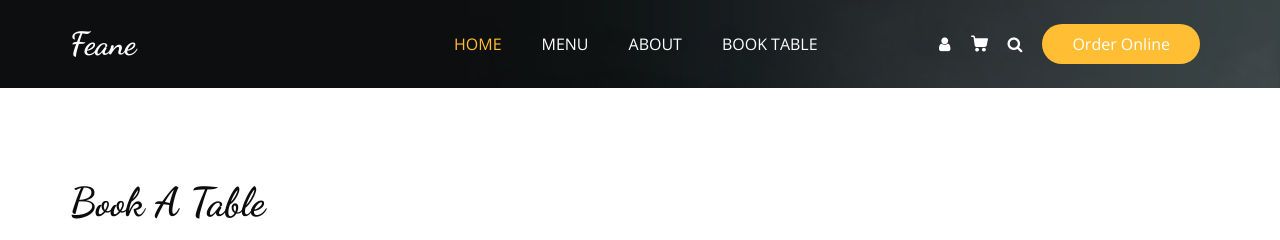
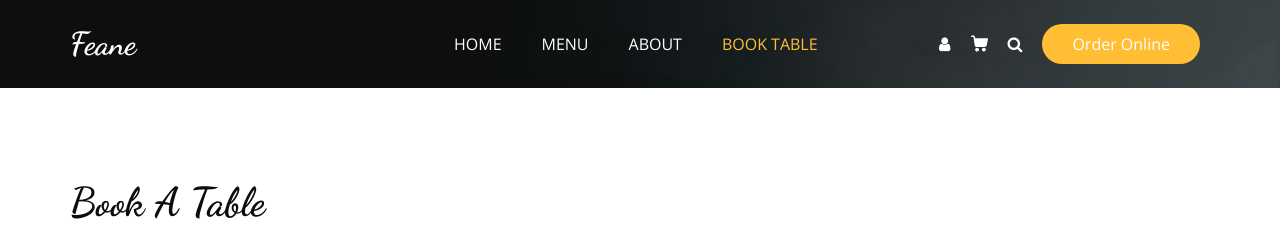
Before and after one commit to Rehankhanpy/resturant, a Django app: page /book in a window 1280 px wide. Shown: the top 240 px of the page. Run offline with Django 4.2, Linux system fonts and the light colour scheme; some libraries are stand-ins or nearby versions.

Commit message:
active class solved

```diff
--- a/templates/base.html
+++ b/templates/base.html
@@ -60,16 +60,16 @@
 
           <div class="collapse navbar-collapse" id="navbarSupportedContent">
             <ul class="navbar-nav  mx-auto ">
-              <li class="nav-item active">
+              <li class="nav-item home">
                 <a class="nav-link" href="/">Home <span class="sr-only">(current)</span></a>
               </li>
-              <li class="nav-item">
+              <li class="nav-item menu">
                 <a class="nav-link" href="{% url 'menu' %}">Menu</a>
               </li>
-              <li class="nav-item">
+              <li class="nav-item about">
                 <a class="nav-link" href="{% url 'about' %}">About</a>
               </li>
-              <li class="nav-item">
+              <li class="nav-item book">
                 <a class="nav-link" href="{% url 'book' %}">Book Table</a>
               </li>
             </ul>
@@ -238,8 +238,6 @@
   </footer>
   <!-- footer section -->
 
-
-
   <!-- jQery -->
   <script src="{% static 'js/jquery-3.4.1.min.js' %}"></script>
   <!-- popper js -->
@@ -261,6 +259,12 @@
   </script>
   <!-- End Google Map -->
 
+
+  {% block js %}
+
+  {% endblock %}
+
+
 </body>
 
 </html>
--- a/templates/book.html
+++ b/templates/book.html
@@ -69,3 +69,12 @@
 
 
 {% endblock %}
+
+{% block js %}
+    <script>
+      let book = document.querySelector('.book')
+
+      book.classList.add('active')
+    </script>
+
+  {% endblock %}
```
Also changed, not shown: templates/about.html (+10 -0 lines), templates/index.html (+10 -0 lines), templates/menu.html (+9 -0 lines), templates/signin.html (+9 -0 lines), templates/signup.html (+9 -0 lines).
